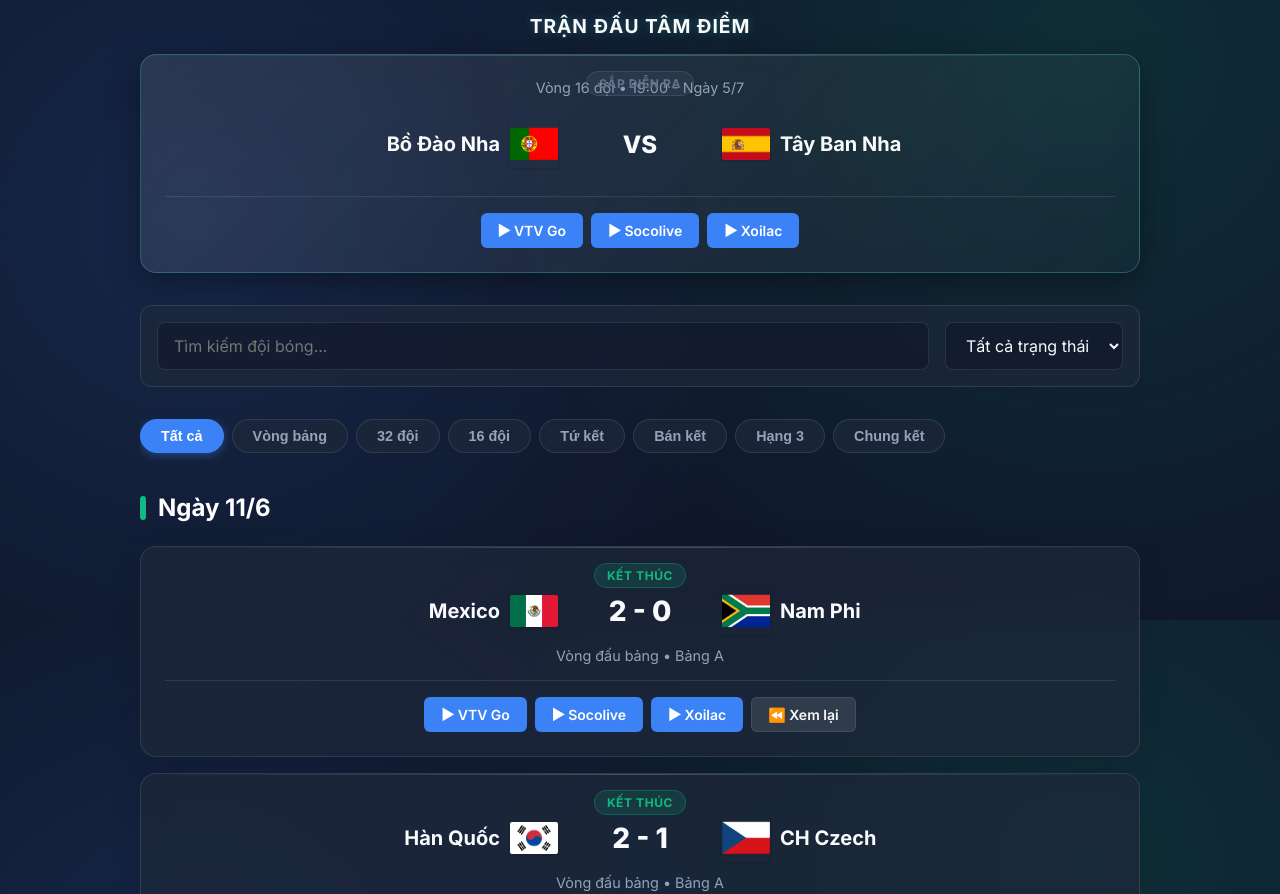
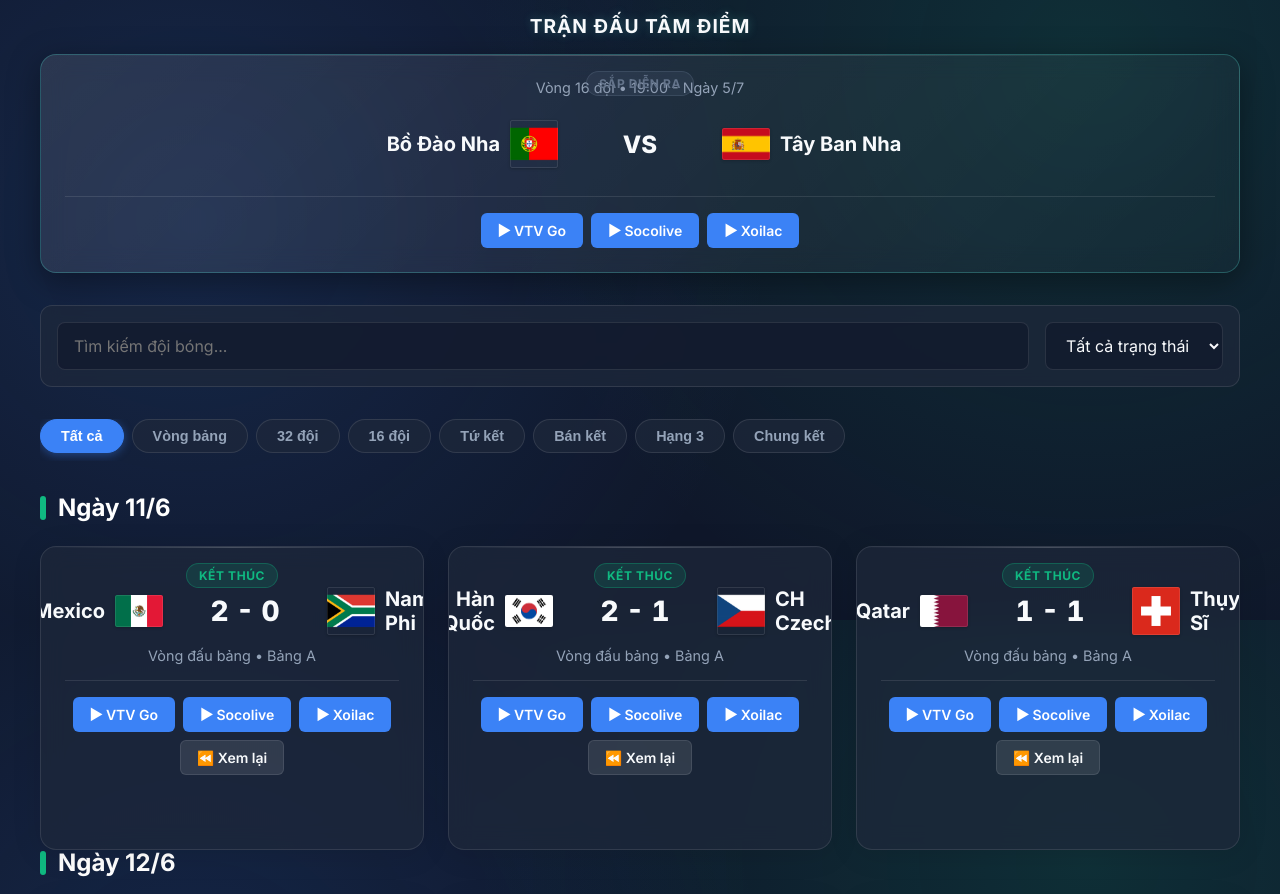
Before and after one commit to TwotNguyenVN/goal-track, a website: page index.html in a window 1280 px wide. Shown: the part 180-1074 px from the top of the page. Drawn offline with Linux system fonts and the light colour scheme.

Commit message:
style: apply ecc-frontend UI polish for desktop

```diff
--- a/css/styles.css
+++ b/css/styles.css
@@ -24,10 +24,12 @@ body {
         radial-gradient(circle at 15% 50%, rgba(59, 130, 246, 0.15) 0%, transparent 50%),
         radial-gradient(circle at 85% 30%, rgba(16, 185, 129, 0.15) 0%, transparent 50%);
     background-attachment: fixed;
+    -webkit-font-smoothing: antialiased;
+    -moz-osx-font-smoothing: grayscale;
 }
 
 .container {
-    max-width: 1000px;
+    max-width: 1200px;
     margin: 0 auto;
     padding: 2rem;
 }
@@ -143,9 +145,9 @@ header p {
 }
 
 .matches-list {
-    display: flex;
-    flex-direction: column;
-    gap: 1rem;
+    display: grid;
+    grid-template-columns: repeat(auto-fill, minmax(350px, 1fr));
+    gap: 1.5rem;
 }
 
 .match-list-item {
@@ -156,12 +158,15 @@ header p {
     border-radius: 16px;
     padding: 1.5rem;
     box-shadow: var(--glass-shadow);
-    transition: transform 0.2s, box-shadow 0.2s, background 0.2s;
+    transition-property: transform, box-shadow, background-color;
+    transition-duration: 200ms;
+    transition-timing-function: ease-out;
     display: flex;
     flex-direction: column;
     align-items: center;
     position: relative;
     overflow: hidden;
+    height: 100%;
 }
 
 .match-list-item::before {
@@ -231,6 +236,8 @@ header p {
     box-shadow: 0 1px 3px rgba(0,0,0,0.2);
     display: inline-block;
     object-fit: cover;
+    outline: 1px solid rgba(255, 255, 255, 0.1);
+    outline-offset: -1px;
 }
 
 .flag-placeholder {
@@ -247,11 +254,13 @@ header p {
     font-weight: 800;
     text-align: center;
     min-width: 100px;
+    font-variant-numeric: tabular-nums;
 }
 
 .time-only {
     font-size: 1.25rem;
     color: var(--text-secondary);
+    font-variant-numeric: tabular-nums;
 }
 
 .match-stage {
```
